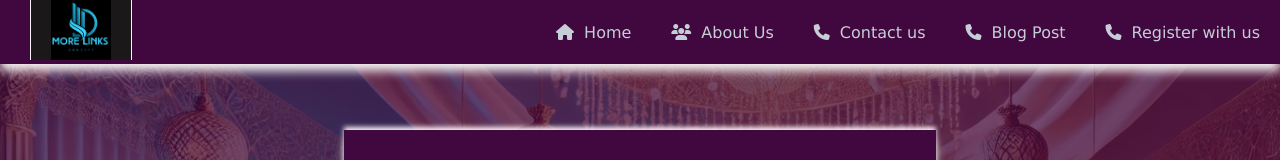
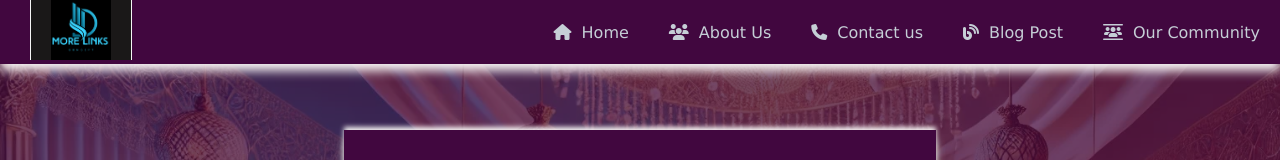
Before and after one commit to Ikendu/moreLinksDeco, a React (Vite) app in the folder mysite/: page / in a window 1280 px wide. Shown: the top 160 px of the page. Built offline with nearby package versions, Linux system fonts and the light colour scheme.

Commit message:
chat app

```diff
--- a/mysite/index.html
+++ b/mysite/index.html
@@ -16,6 +16,21 @@
   </head>
   <body>
     <div id="root"></div>
+    <!--Start of Tawk.to Script-->
+    <script type="text/javascript">
+      var Tawk_API = Tawk_API || {},
+        Tawk_LoadStart = new Date();
+      (function () {
+        var s1 = document.createElement("script"),
+          s0 = document.getElementsByTagName("script")[0];
+        s1.async = true;
+        s1.src = "https://embed.tawk.to/67409c784304e3196ae724c2/1ida66ebb";
+        s1.charset = "UTF-8";
+        s1.setAttribute("crossorigin", "*");
+        s0.parentNode.insertBefore(s1, s0);
+      })();
+    </script>
+    <!--End of Tawk.to Script-->
     <script type="module" src="/src/main.jsx"></script>
   </body>
 </html>
--- a/mysite/src/components/footer/footer.css
+++ b/mysite/src/components/footer/footer.css
@@ -51,7 +51,7 @@
   border-radius: 50%;
   display: inline-block;
   color: #d2d7dc;
-  padding: 20px;
+  padding: 10px;
   font-size: 20px;
   text-align: center;
   width: 25px;
--- a/mysite/src/pages/HomePage.jsx
+++ b/mysite/src/pages/HomePage.jsx
@@ -51,10 +51,10 @@ export default function HomePage() {
             <i class="fa-solid fa-phone"></i>Contact us
           </li>
           <li className={smallHeader ? "reduceLink" : "increaseLink"}>
-            <i class="fa-solid fa-phone"></i>Blog Post
+            <i class="fa-solid fa-blog"></i>Blog Post
           </li>
           <li className={smallHeader ? "reduceLink" : "increaseLink"}>
-            <i class="fa-solid fa-phone"></i>Register with us
+            <i class="fa-solid fa-users-between-lines"></i>Our Community
           </li>
         </ul>
       </header>
```
